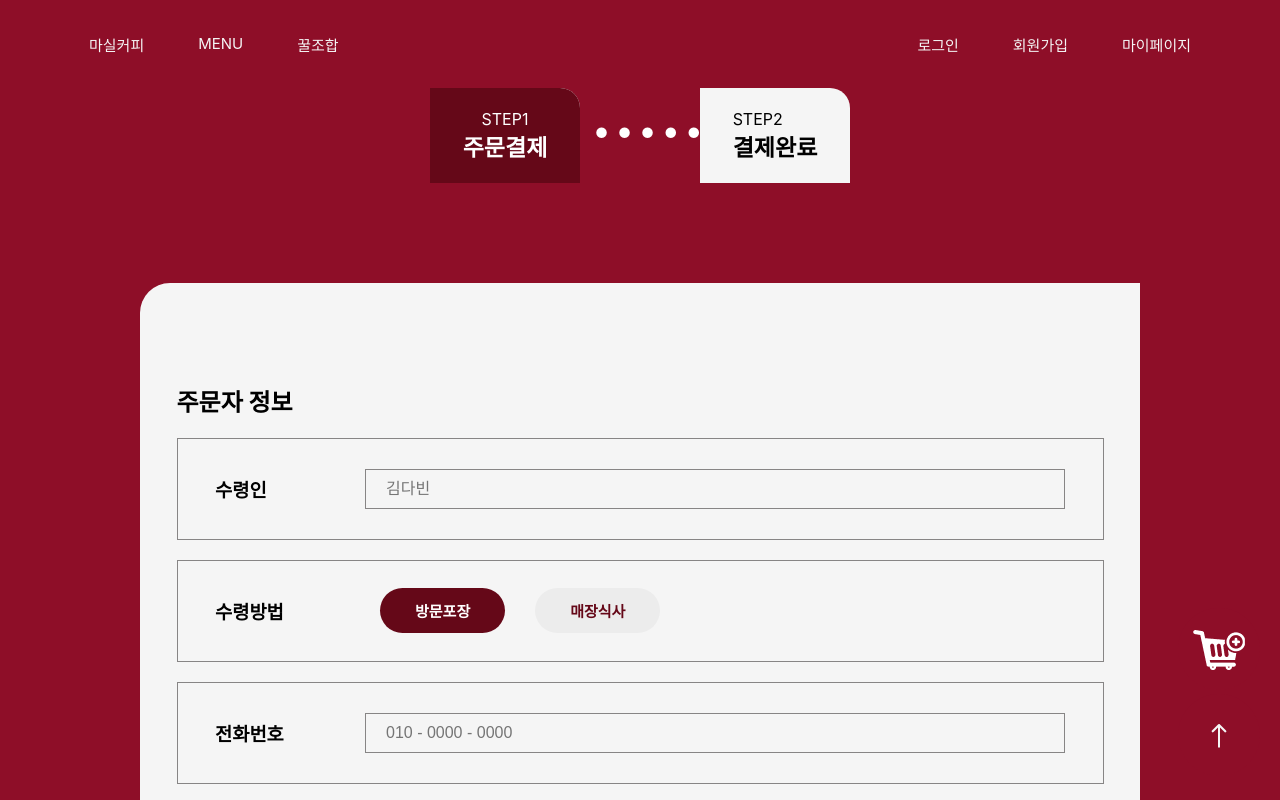
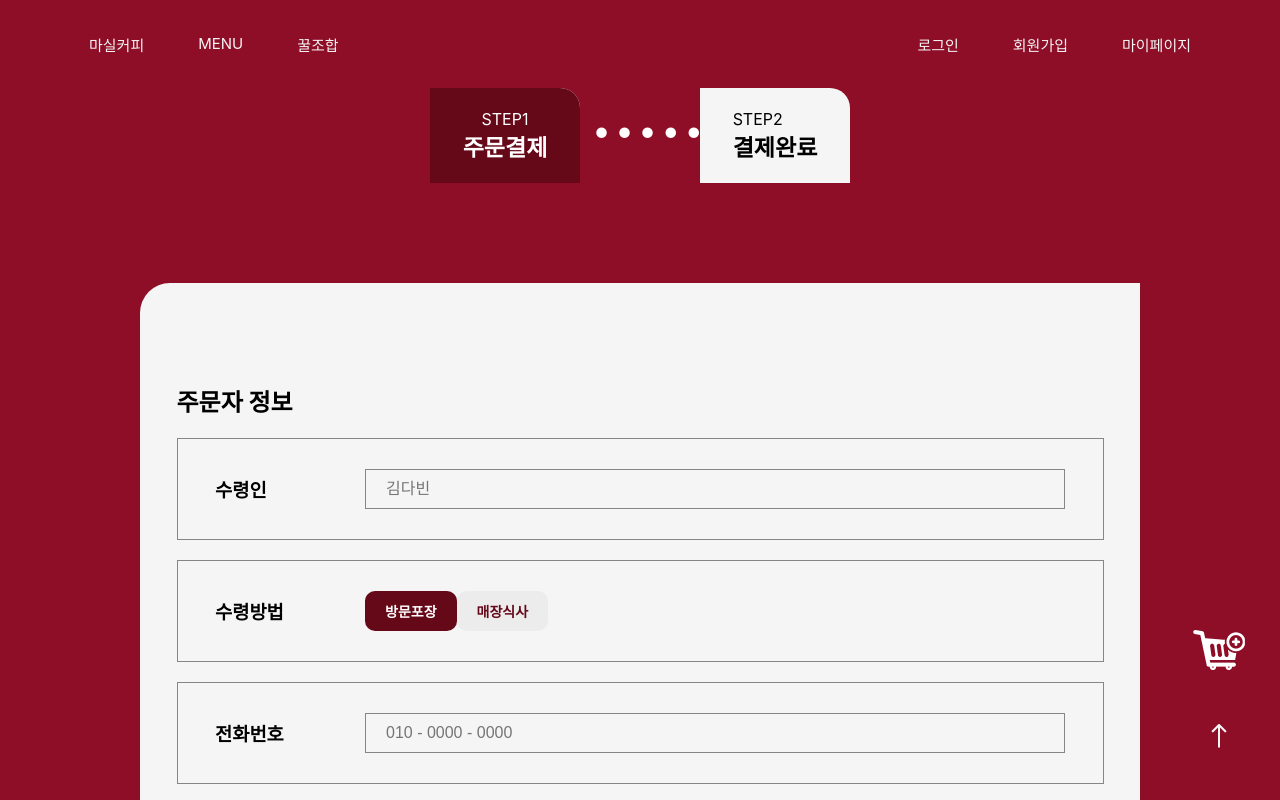
Before and after one commit to hotline404/elice-SW-6-3-Team-MasilCoffee, a React (Create React App) app in the folder client/: page /Payment in a window 1280 px wide. Shown: the top 800 px of the page. Built offline with nearby package versions, Linux system fonts and the light colour scheme.

Commit message:
Add : Payment update

```diff
--- a/client/src/pages/payment/Payment.jsx
+++ b/client/src/pages/payment/Payment.jsx
@@ -1,5 +1,6 @@
 import { Link } from "react-router-dom";
 import Button from "../../components/ui/button/Button";
+import SquareButton from "../../components/ui/button/SquareButton";
 import {
   StyledPayment,
   StyledPaymentcontainer,
@@ -15,6 +16,7 @@ import {
   StyledAmountPayment,
   StyledInfoContainer,
   StyledActionBg,
+
 } from "./Payment.style";
 
 const Payment = () => {
@@ -49,8 +51,8 @@ const Payment = () => {
               <StyledInfo>
                 <StyledInputBox>
                   <h3>수령방법</h3>
-                  <Button text={"방문포장"} type={"red"} />
-                  <Button text={"매장식사"} type={"grey"} />
+                  <SquareButton text={"방문포장"} type={"red"} />
+                  <SquareButton text={"매장식사"} type={"grey"} />
                 </StyledInputBox>
               </StyledInfo>
               <StyledInfo>
@@ -66,6 +68,12 @@ const Payment = () => {
                     type="text"
                     placeholder="주문 시 요청사항을 입력하세요"
                   />
+                </StyledInputBox>
+              </StyledInfo>
+              <StyledInfo>
+                <StyledInputBox>
+                  <h3>결제수단</h3>
+                  <SquareButton text={"신용카드"} type={"red"} />
                 </StyledInputBox>
               </StyledInfo>
               <StyledOrderList>
```
